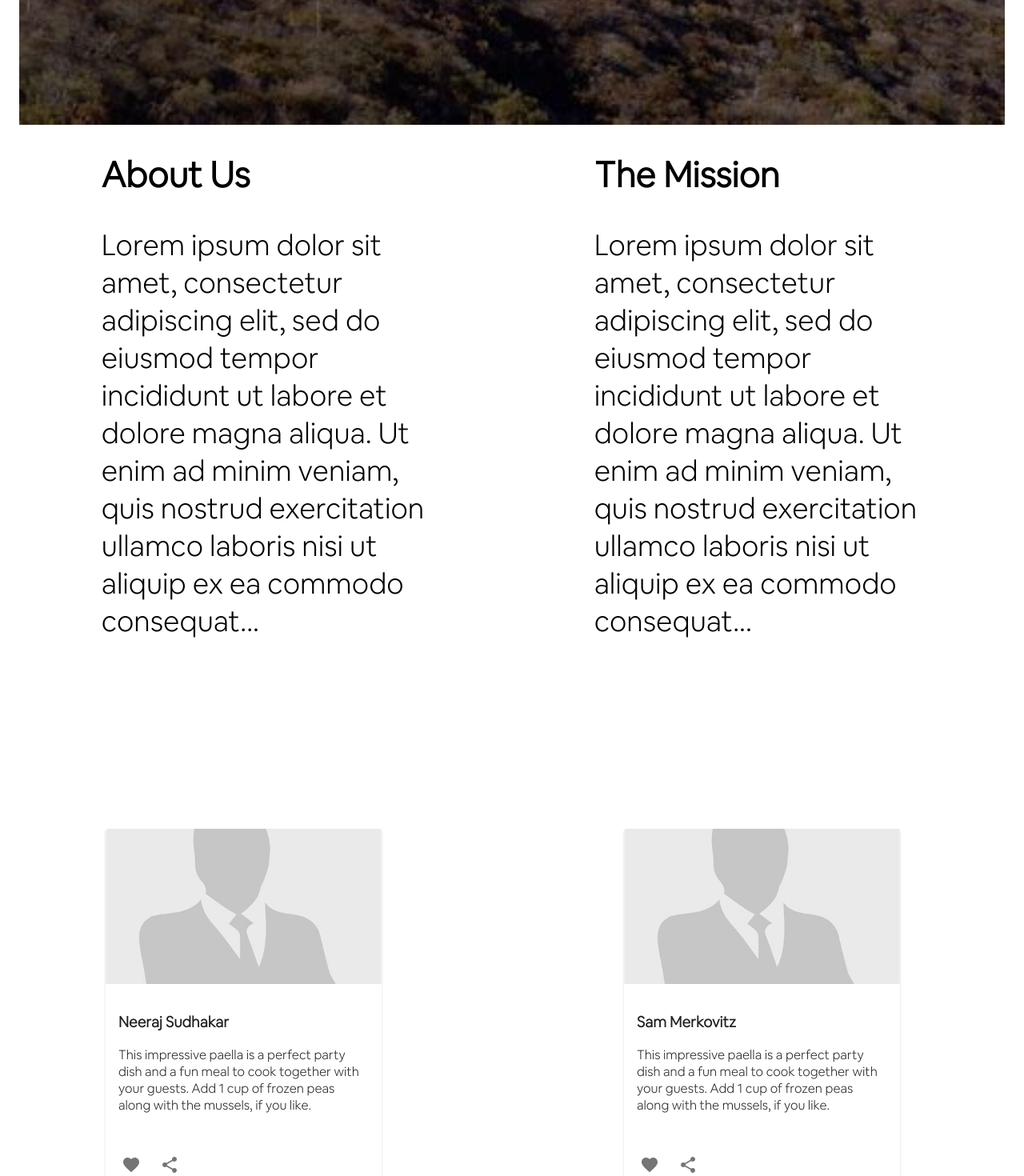
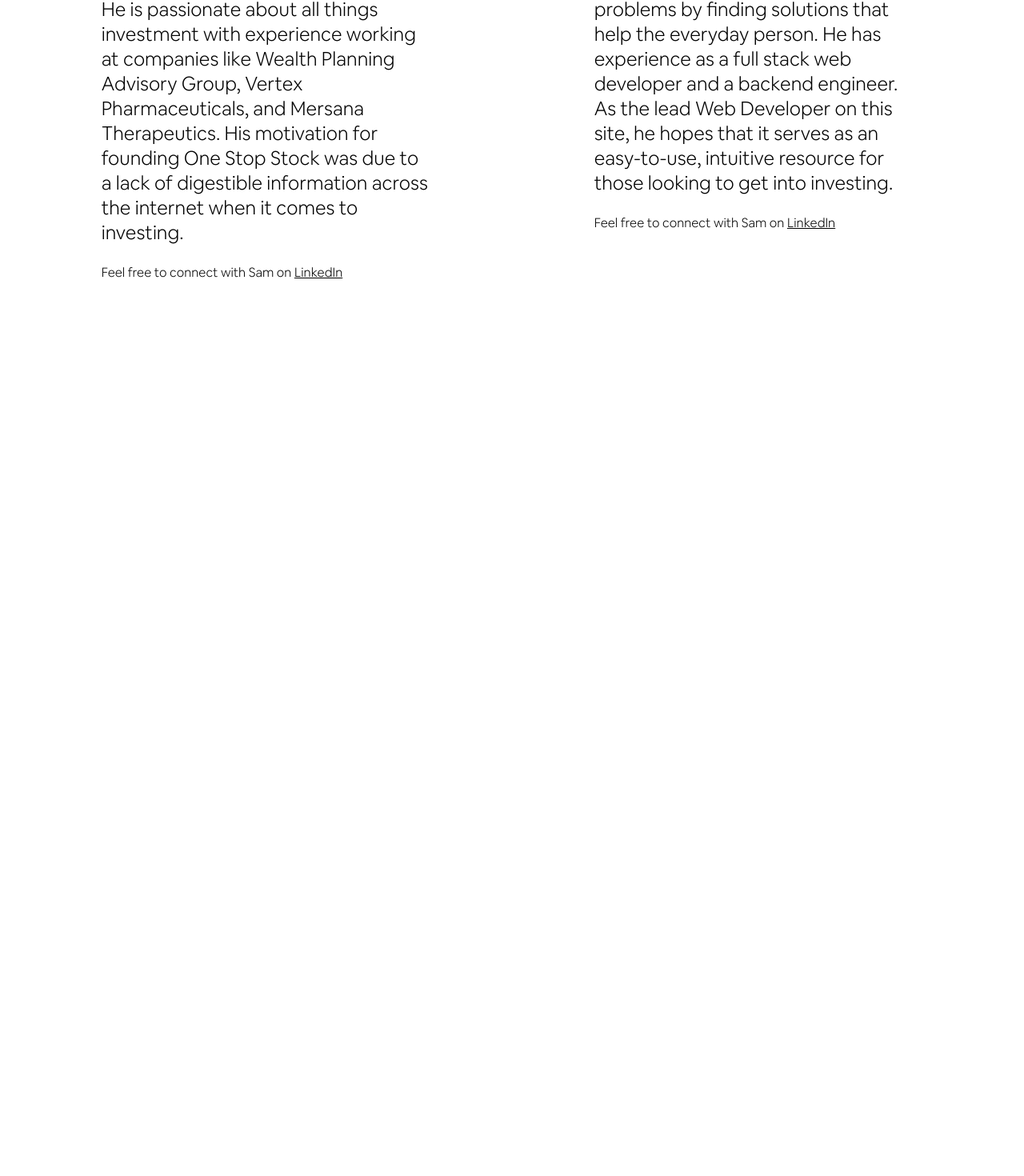
Before and after one commit to neerajs6/OneStopStockv1, a React (Create React App) app in the folder frontend/: page /who-we-are in a window 1280 px wide. Shown: the part 642-2112 px from the top of the page at 80% size. After the commit the page ends 1009 px from the top, so only its background shows below. Built offline with nearby package versions, Linux system fonts and the light colour scheme; what react-animations would draw is missing.

Commit message:
homepage additions

```diff
--- a/frontend/src/About/index.js
+++ b/frontend/src/About/index.js
@@ -8,6 +8,7 @@
 
 import hero from '../static/img/about-us-hero.jpg';
 import sam from '../static/img/about-us-cardholder.jpeg';
+import avatar from '../static/img/img_avatar.png'
 
 
 
@@ -46,7 +47,15 @@
         fontSize: '44px'
     },
     aboutp: {
-        fontSize: '36px'
+        fontSize: '24px'
+    },
+    linkedin: {
+        textDecoration: 'underline',
+        color: 'black'
+    },
+    avatarPhoto: {
+        borderRadius: '50%',
+        width: '80%'
     }
   }));
 
@@ -56,81 +65,27 @@
     return (
         <div className={classes.root}>
         <Container >
-            <img src={hero} className={ classes.hero } alt="hero"/>
+
             <Grid container spacing={12}>
                 <Grid item xs={0} sm={1} />
                 <Grid item xs={12} sm={4}>
-                    <h1 className={ classes.aboutH1}>About Us</h1>
+                    <img src={avatar} className={classes.avatarPhoto} alt="avatar" />
+                    <h1 className={ classes.aboutH1}>Neeraj Sudhakar</h1>
                     <p className={ classes.aboutp}>
-                    Lorem ipsum dolor sit amet, consectetur adipiscing elit, sed do eiusmod tempor incididunt ut labore et dolore magna aliqua. Ut enim ad minim veniam, quis nostrud exercitation ullamco laboris nisi ut aliquip ex ea commodo consequat...
+                        Neeraj is a current senior at Northeastern University pursuing a BS in Chemical Engineering and a MS in Engineering/Industrial Management. He is passionate about all things investment with experience working at companies like Wealth Planning Advisory Group, Vertex Pharmaceuticals, and Mersana Therapeutics. His motivation for founding One Stop Stock was due to a lack of digestible information across the internet when it comes to investing.
                     </p>
+                    <p>Feel free to connect with Sam on <a className={classes.linkedin} target="_blank" href="https://www.linkedin.com/in/neerajsudhakar/">LinkedIn</a></p>
                 </Grid>
                 <Grid item xs={0} sm={2} />
                 <Grid item xs={12} sm={4}>
-                    <h1 className={ classes.aboutH1}> The Mission</h1>
+                    <img src={avatar} className={classes.avatarPhoto} alt="avatar" />
+                    <h1 className={ classes.aboutH1}>Sam Merkovitz</h1>
                     <p className={ classes.aboutp}>
-                    Lorem ipsum dolor sit amet, consectetur adipiscing elit, sed do eiusmod tempor incididunt ut labore et dolore magna aliqua. Ut enim ad minim veniam, quis nostrud exercitation ullamco laboris nisi ut aliquip ex ea commodo consequat...
+                        Sam Merkovitz is a current senior at Northeastern University pursuing a BS in Computer Science and Philosophy. He loves finding ways to tackle new problems by finding solutions that help the everyday person. He has experience as a full stack web developer and a backend engineer. As the lead Web Developer on this site, he hopes that it serves as an easy-to-use, intuitive resource for those looking to get into investing.
                     </p>
+                    <p>Feel free to connect with Sam on <a className={classes.linkedin} target="_blank" href="https://www.linkedin.com/in/sam-merkovitz">LinkedIn</a></p>
                 </Grid>
                 <Grid item xs={0} sm={1} />
-            </Grid>
-            <Grid container spacing={8} className={classes.cards}>
-                <Grid item xs={0} sm={1} />
-                <Grid item xs={12} sm={4}>
-                    <Card className={ classes.card }>
-                        <CardMedia
-                        className={classes.media}
-                        image={sam}
-                        title="Sam" />
-                        <CardContent>
-                            <h3>
-                                 Neeraj Sudhakar
-                            </h3>
-                            <p>
-                                This impressive paella is a perfect party dish and a fun meal to cook together with your
-                                guests. Add 1 cup of frozen peas along with the mussels, if you like.
-                            </p>
-                         </CardContent>
-                            <CardActions disableSpacing>
-                            <IconButton aria-label="add to favorites">
-                                <FavoriteIcon />
-                             </IconButton>
-                            <IconButton aria-label="share">
-                                <ShareIcon />
-                            </IconButton>
-                        </CardActions>
-                    </Card>
-                </Grid>
-                <Grid item xs={0} sm={2} />
-                <Grid item xs={12} sm={4}>
-                    <Card className={ classes.card }>
-                        <CardMedia
-                        className={classes.media}
-                        image={sam}
-                        title="Sam" />
-
-                        <CardContent>
-                            <h3>
-                                 Sam Merkovitz
-                            </h3>
-                            <p>
-                                This impressive paella is a perfect party dish and a fun meal to cook together with your
-                                guests. Add 1 cup of frozen peas along with the mussels, if you like.
-                            </p>
-                        </CardContent>
-                        <CardActions disableSpacing>
-                            <IconButton aria-label="add to favorites">
-                                <FavoriteIcon />
-                             </IconButton>
-                            <IconButton aria-label="share">
-                                <ShareIcon />
-                            </IconButton>
-                        </CardActions>
-                    </Card>
-
-                </Grid>
-                <Grid item xs={0} sm={1} />
-
             </Grid>
 
         </Container>
--- a/frontend/src/HomeGrid/index.js
+++ b/frontend/src/HomeGrid/index.js
@@ -7,6 +7,7 @@
 import leftToRight from '../static/img/left-to-right-arrow.png'
 import rightToLeft from '../static/img/right-to-left-arrow.png'
 import searchGif from '../static/img/search_gif.gif'
+import favoriteGif from '../static/img/favorite_gif.gif'
 //import Footer from '../Footer';
 
 
@@ -64,6 +65,9 @@
       width: '100%',
       height: 'auto',
       border: '1px solid black'
+    },
+    favoriteGif: {
+      width: '40%'
     },
     howToSearch: {
       textAlign: 'justify',
@@ -131,6 +135,15 @@
             <Grid item md={8} xs={12} style={{marginTop: '30px'}}>
               <img src={searchGif} alt="search gif" className={classes.searchGif}/>
             </Grid>
+            <Grid item md={4} xs={12} style={{marginTop: '30px'}}>
+              <img src={favoriteGif} alt="search gif" className={classes.favoriteGif}/>
+            </Grid>
+            <Grid item  md={8} xs={12}>
+              <h3 className={classes.introPs}>Create a Virtual Portfolio!</h3>
+              <p className={classes.introPs}>
+                What stocks you want to look up should be specific to you! We created the functionality for you to favorite your favorite stocks. When you search for a stock, you can click the heart icon to save that stock to your profile. This way, you can view all your favorite stocks from your account page for a One Stop Shop of your stocks.
+              </p>
+            </Grid>
 
 
 
--- a/frontend/src/Search/index.js
+++ b/frontend/src/Search/index.js
@@ -126,7 +126,8 @@
                 Search for a stock by the name of the organization or by the ticker symbol (e.g. "Apple Inc" or "AAPL").
                 Click on the organization name to see their stock data
             </Typography> */}
-            <TextField id="stock-search" label="Enter a Company Name or Stock Symbol"
+            <TextField id="stock-search"
+            label={<span style={{ fontFamily: 'Airbnb Cereal App Light', fontSize: '30px' }}>Enter a Company Name or Stock Symbol</span>}
             className={classes.searchField}
             InputProps={{
                 classes: {
```
Also changed, not shown: frontend/src/static/img/favorite_gif.gif (added), frontend/src/static/img/img_avatar.png (added).
